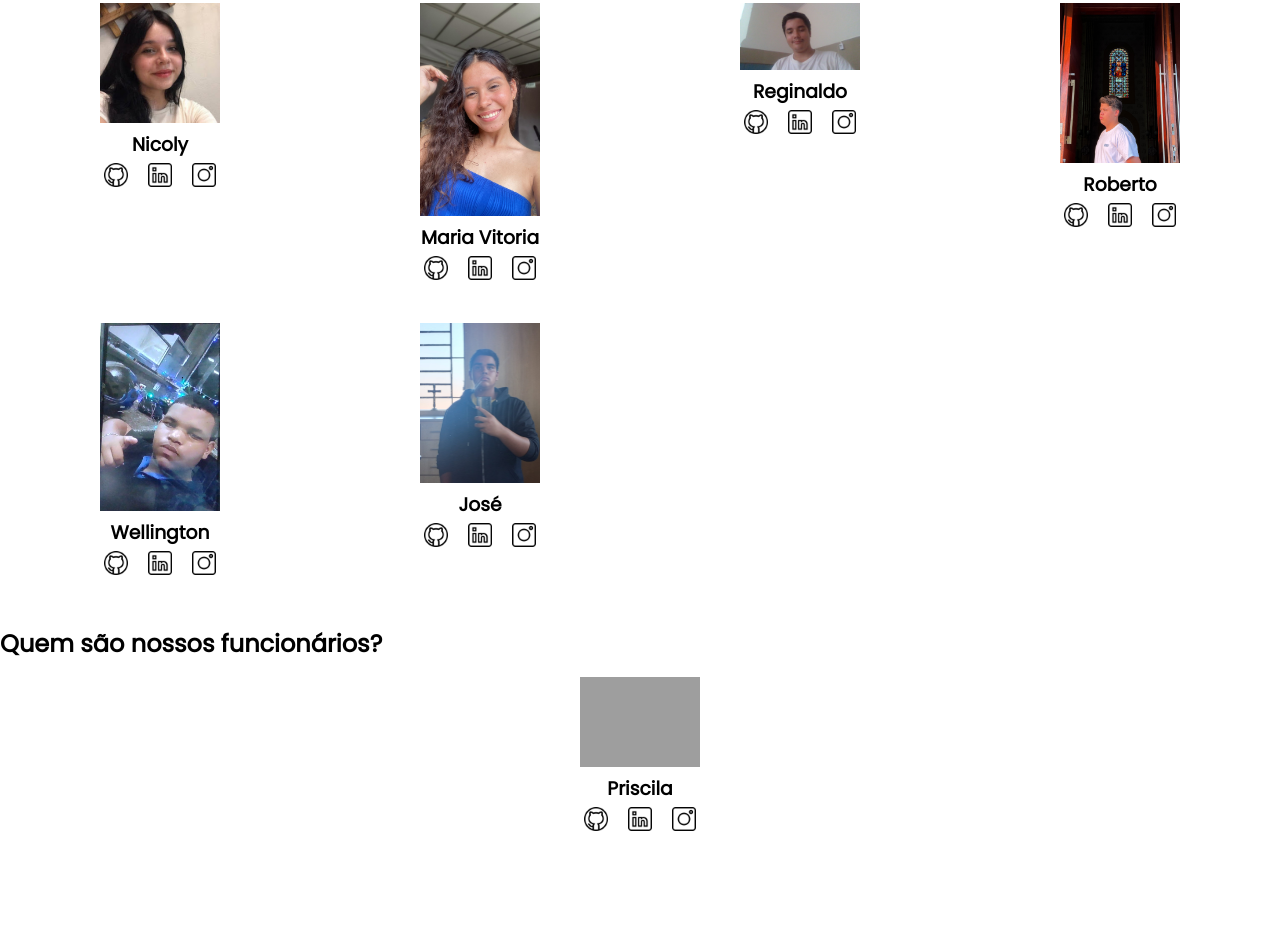
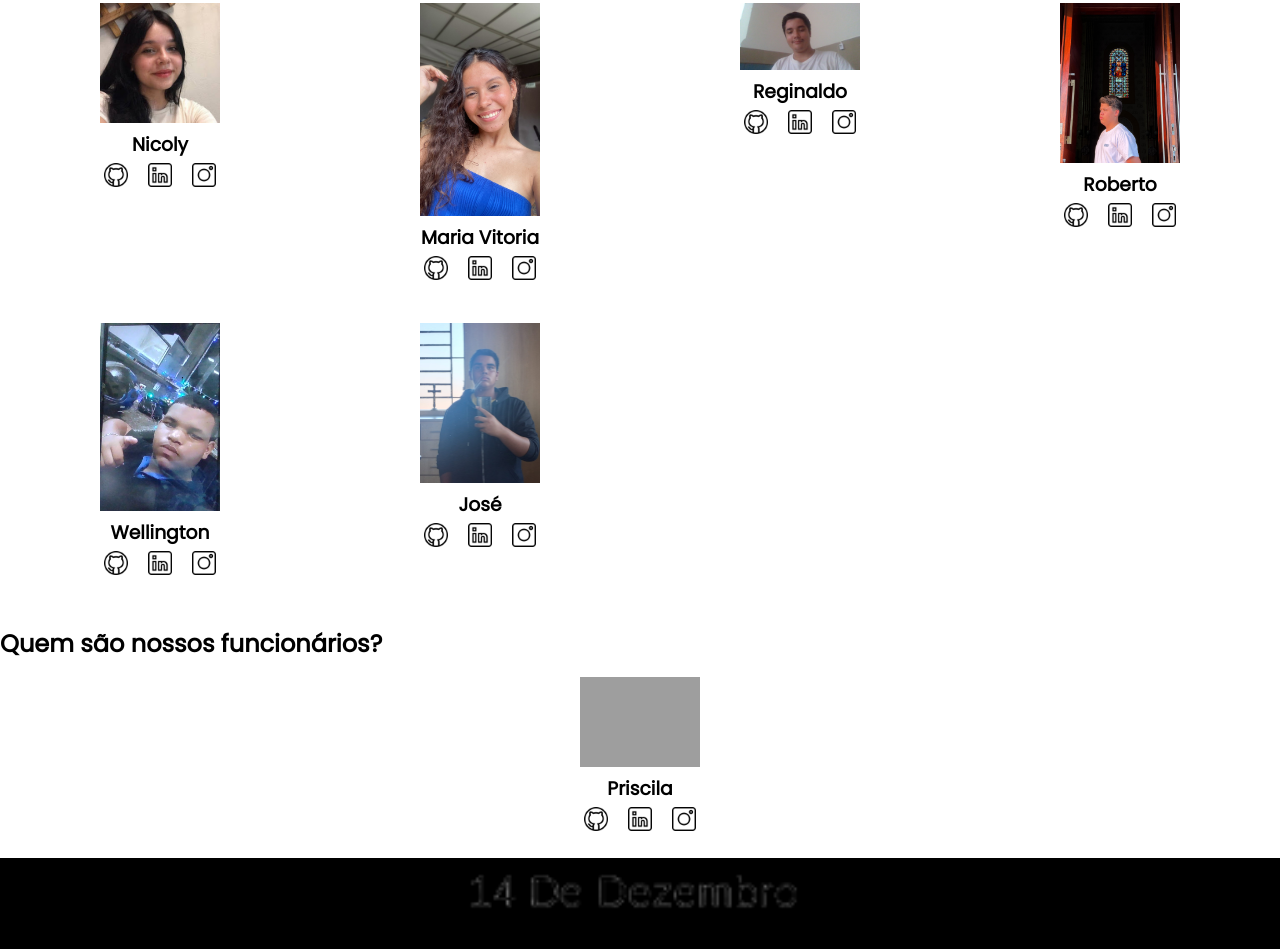
Before and after one commit to ViniciusLemes1/site-escola-2b, a plain HTML site: page index.html in a window 1280 px wide. Shown: the part 1265-2214 px from the top of the page. Before the commit the page ends 2123 px from the top, so only its background shows below. Drawn offline with Linux system fonts and the light colour scheme; grey boxes are pictures that could not be loaded.

Commit message:
Add files via upload

```diff
--- a/index.html
+++ b/index.html
@@ -155,4 +155,10 @@
     </div>
 
 </body>
+
+<footer class="rodape">
+    <img class="rodape-imagem" src="14 De DEzembro.png" alt="logo da Escola 14">
+</footer>
+</body>
+
 </html>
--- a/style.css
+++ b/style.css
@@ -88,3 +88,14 @@ body {
     text-align: center;
     padding: 16px 0;
 }
+
+.rodape{
+    background-color: black;
+    text-align: center;
+}
+
+.rodape-imagem{
+    height: 60px;
+    padding: 12px 0;
+
+}
```
Also changed, not shown: 14 De DEzembro.png (added).
